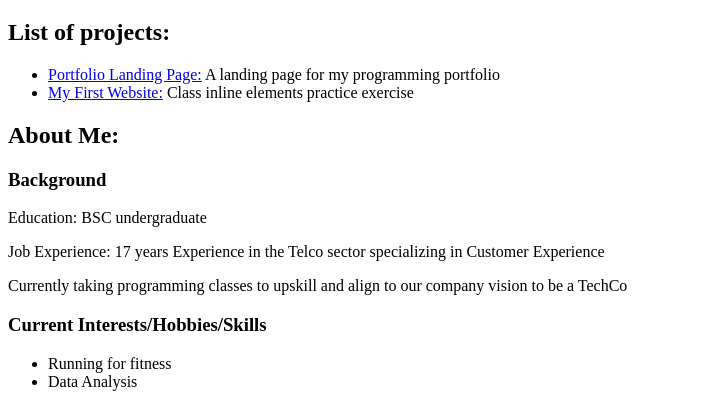
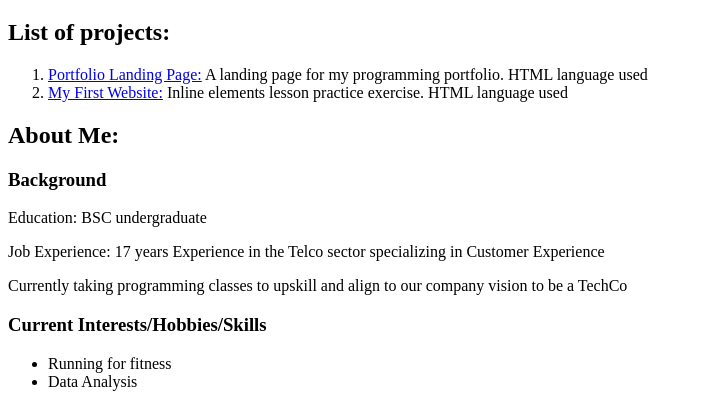
Before and after one commit to Sondoro/portfolio_landing_page, a plain HTML site: page index.html in a window 1280 px wide. Shown: the part 533-940 px from the top of the page, without its empty margins (0-703 px from the left). Drawn offline with Linux system fonts and the light colour scheme.

Commit message:
changing the list of projects to an ordered list

```diff
--- a/index.html
+++ b/index.html
@@ -13,10 +13,10 @@
   <h1>Simon Ondoro</h1>
 
   <h2>List of projects:</h2>
-    <ul>
-      <li> <a href="https://Sondoro.github.io/portfolio_landing_page">Portfolio Landing Page:</a> A landing page for my programming portfolio</li>
-      <li> <a href="https://Sondoro.github.io/my_first_website"> My First Website:</a> Class inline elements practice exercise </li>
-    </ul>
+    <ol>
+      <li> <a href="https://Sondoro.github.io/portfolio_landing_page">Portfolio Landing Page:</a> A landing page for my programming portfolio. HTML language used</li>
+      <li> <a href="https://Sondoro.github.io/my_first_website"> My First Website:</a> Inline elements lesson practice exercise. HTML language used</li>
+    </ol>
   <h2>About Me:</h2>
   <h3>Background</h3>
    <p>Education: BSC undergraduate</p>
```
